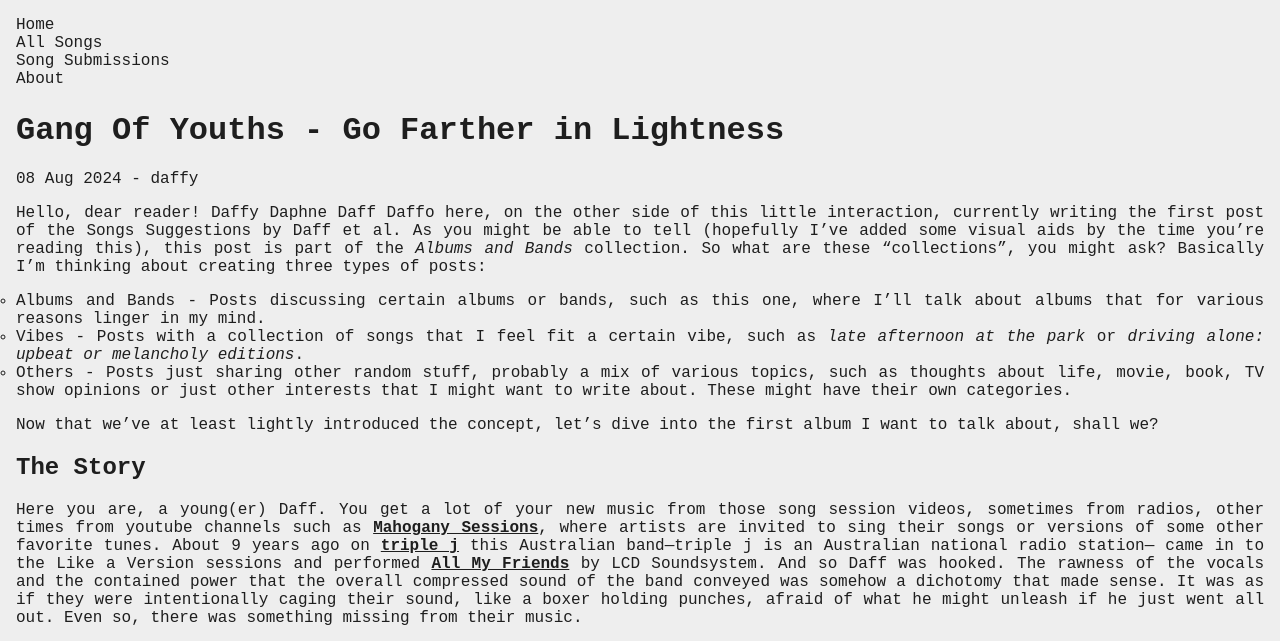
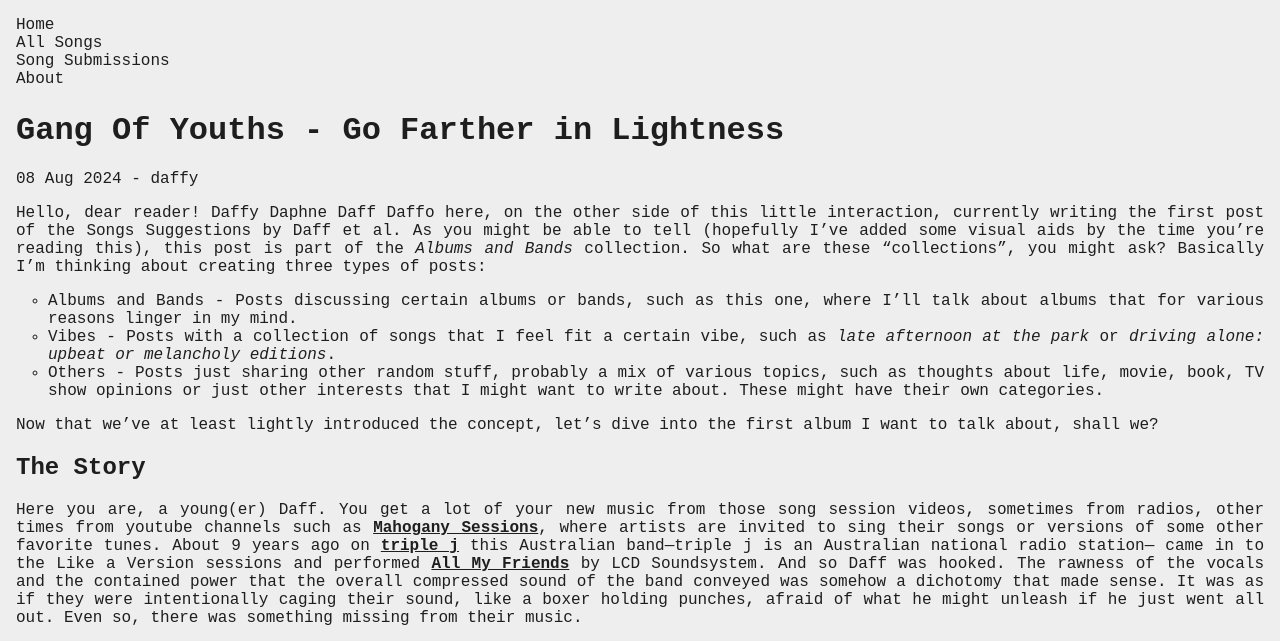
Before and after one commit to daffydaphne/song-suggestions, a Jekyll site: the page built from _posts/2024-08-08-gang-of-youths.md, in a window 1280 px wide. Shown: the top 641 px of the page. Built offline with Jekyll 4.4.1, drawn with Linux system fonts in a browser that asks for light colours; grey boxes are pictures that could not be loaded.

Commit message:
Update style.css

```diff
--- a/assets/css/style.css
+++ b/assets/css/style.css
@@ -54,6 +54,7 @@ a {
 .post-content ul {
   list-style: circle;
   margin: 1em 0;
+  padding-left: 2em;
 }
 
 .post-content a {
```
